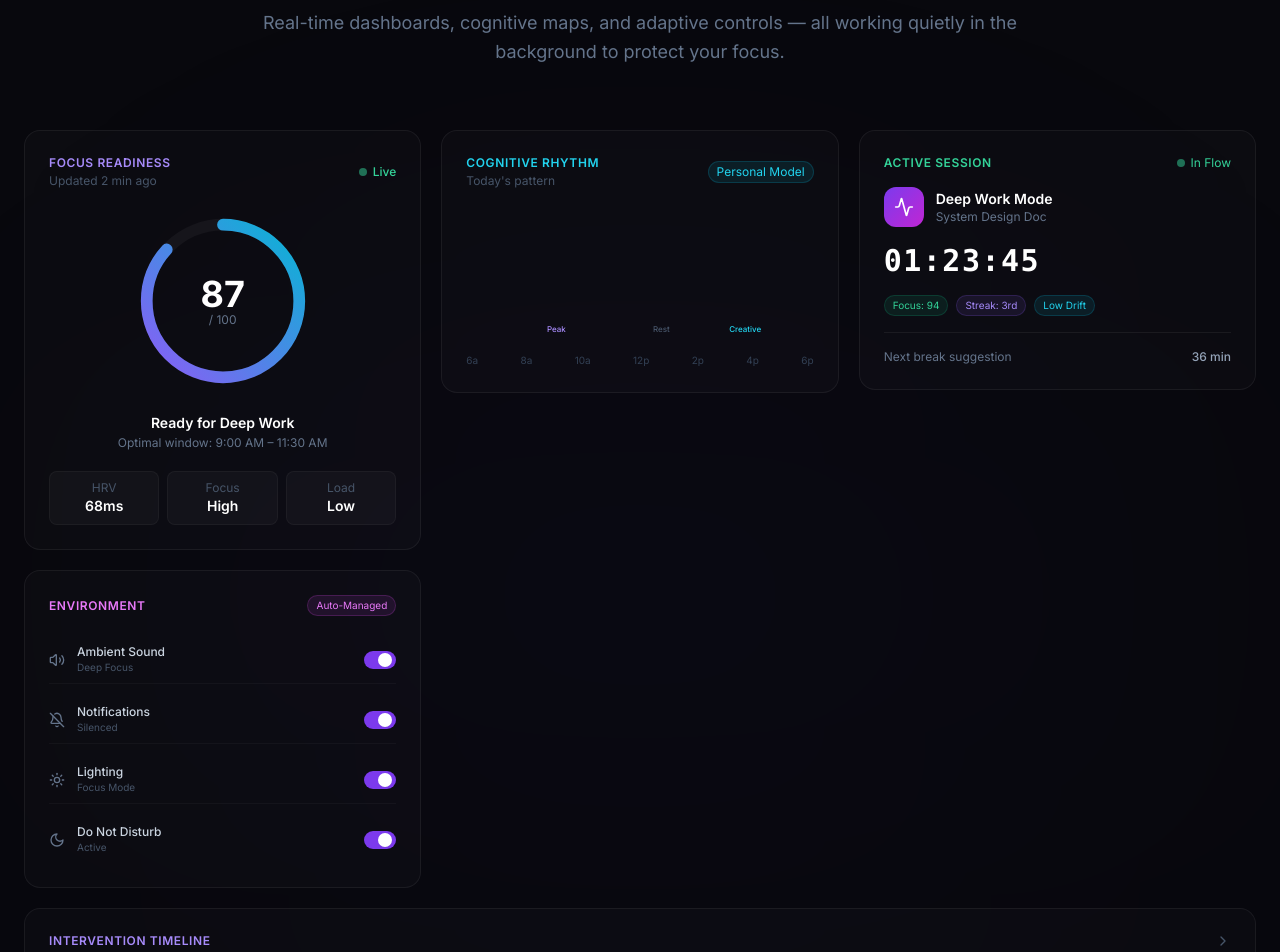
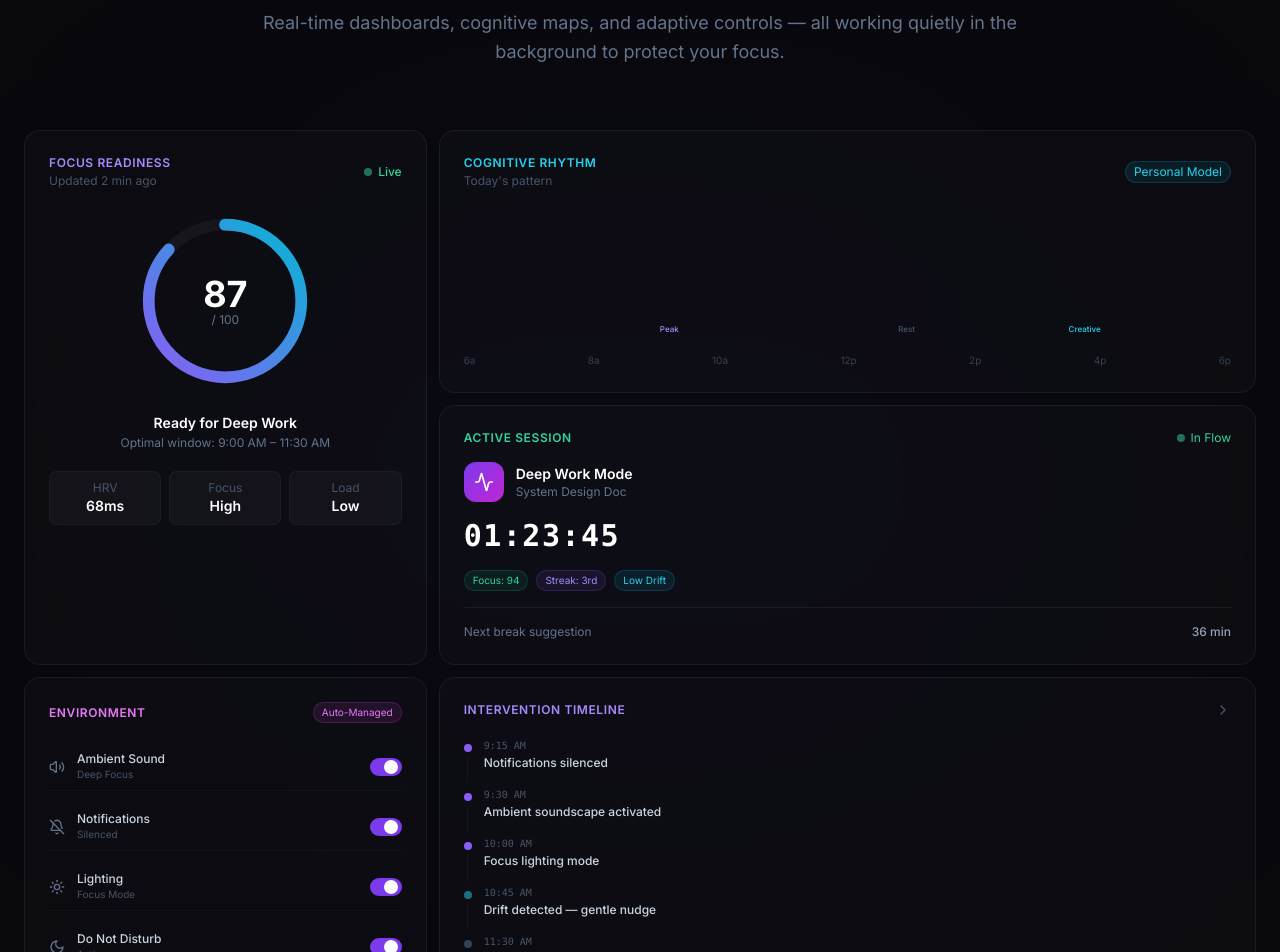
Before and after one commit to CinnamonGrossCrunch/vibeshift.me, a Next.js app: page / in a window 1280 px wide. Shown: the part 5340-6292 px from the top of the page. Built offline with nearby package versions, Linux system fonts and the light colour scheme.

Commit message:
Rearrange product mockups into tighter masonry grid layout

```diff
--- a/components/ProductMockups.tsx
+++ b/components/ProductMockups.tsx
@@ -416,31 +416,30 @@ export default function ProductMockups() {
         </SectionReveal>
 
         {/* Bento Grid */}
-        <div className="grid grid-cols-1 md:grid-cols-2 lg:grid-cols-3 gap-5">
-          {/* Focus Dashboard - spans 1 col, 2 rows on lg */}
-          <SectionReveal delay={0}>
+        <div className="grid grid-cols-1 md:grid-cols-2 lg:grid-cols-3 gap-3">
+          {/* Focus Dashboard - col 1, rows 1-2 */}
+          <SectionReveal delay={0} className="lg:col-start-1 lg:row-start-1 lg:row-span-2">
             <motion.div
               whileHover={{ y: -4 }}
               transition={{ duration: 0.3 }}
-              className="lg:row-span-2"
+              className="h-full"
             >
               <FocusDashboard />
             </motion.div>
           </SectionReveal>
 
-          {/* Cognitive Rhythm */}
-          <SectionReveal delay={0.1}>
+          {/* Cognitive Rhythm - cols 2-3, row 1 */}
+          <SectionReveal delay={0.1} className="lg:col-start-2 lg:col-span-2 lg:row-start-1">
             <motion.div
               whileHover={{ y: -4 }}
               transition={{ duration: 0.3 }}
-              className="lg:col-span-2"
             >
               <CognitiveRhythm />
             </motion.div>
           </SectionReveal>
 
-          {/* Active Session */}
-          <SectionReveal delay={0.15}>
+          {/* Active Session - cols 2-3, row 2 */}
+          <SectionReveal delay={0.15} className="lg:col-start-2 lg:col-span-2 lg:row-start-2">
             <motion.div
               whileHover={{ y: -4 }}
               transition={{ duration: 0.3 }}
@@ -449,8 +448,8 @@ export default function ProductMockups() {
             </motion.div>
           </SectionReveal>
 
-          {/* Environment Control */}
-          <SectionReveal delay={0.2}>
+          {/* Environment Control - col 1, row 3 */}
+          <SectionReveal delay={0.2} className="lg:col-start-1 lg:row-start-3">
             <motion.div
               whileHover={{ y: -4 }}
               transition={{ duration: 0.3 }}
@@ -458,19 +457,17 @@ export default function ProductMockups() {
               <EnvironmentControl />
             </motion.div>
           </SectionReveal>
-        </div>
 
-        {/* Intervention timeline - full width below */}
-        <SectionReveal delay={0.25}>
-          <div className="mt-5">
+          {/* Intervention Timeline - cols 2-3, row 3 (beneath Cognitive Rhythm, right of Environment) */}
+          <SectionReveal delay={0.25} className="lg:col-start-2 lg:col-span-2 lg:row-start-3">
             <motion.div
               whileHover={{ y: -4 }}
               transition={{ duration: 0.3 }}
             >
               <InterventionTimeline />
             </motion.div>
-          </div>
-        </SectionReveal>
+          </SectionReveal>
+        </div>
       </div>
     </section>
   );
```
